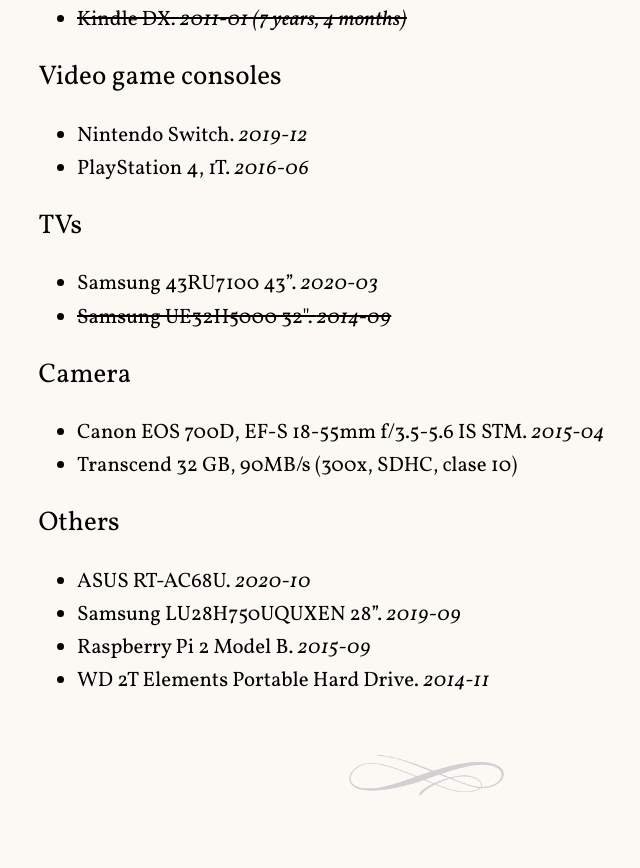
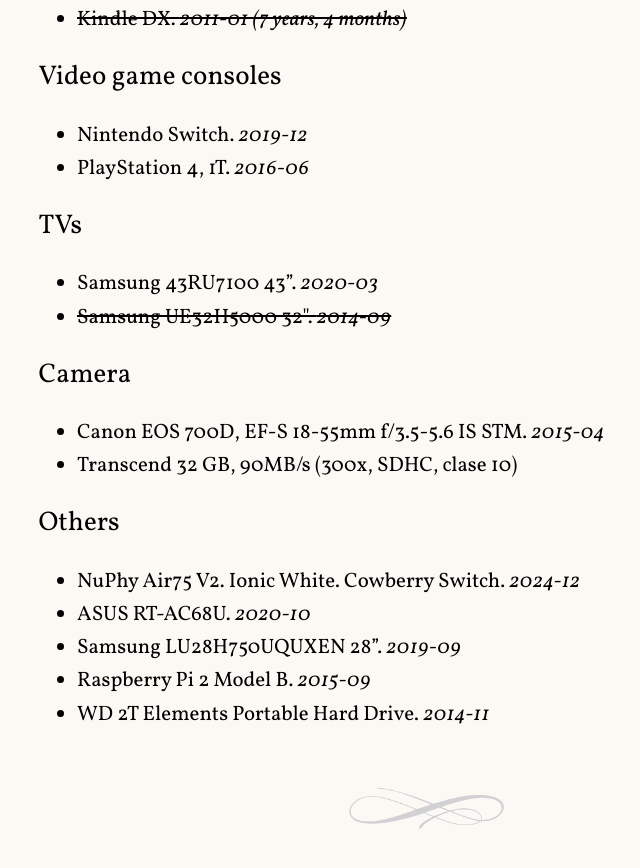
Before and after one commit to arturoherrero/arturoherrero.com, a Jekyll site: the page built from pages/devices.md, in a window 1280 px wide and 900 px high, scrolled down 718 px. Shown: the top 868 px of the window, without its empty margins (212-852 px from the left). Built offline with Jekyll 4.4.1, drawn with Linux system fonts in a browser that asks for light colours.

Commit message:
Update lists

```diff
--- a/pages/devices.md
+++ b/pages/devices.md
@@ -41,6 +41,7 @@
 
 
 ### Others
+- NuPhy Air75 V2. Ionic White. Cowberry Switch. *2024-12*
 - ASUS RT-AC68U. *2020-10*
 - Samsung LU28H750UQUXEN 28". *2019-09*
 - Raspberry Pi 2 Model B. *2015-09*
```
Also changed, not shown: pages/books.md (+1 -0 lines).
